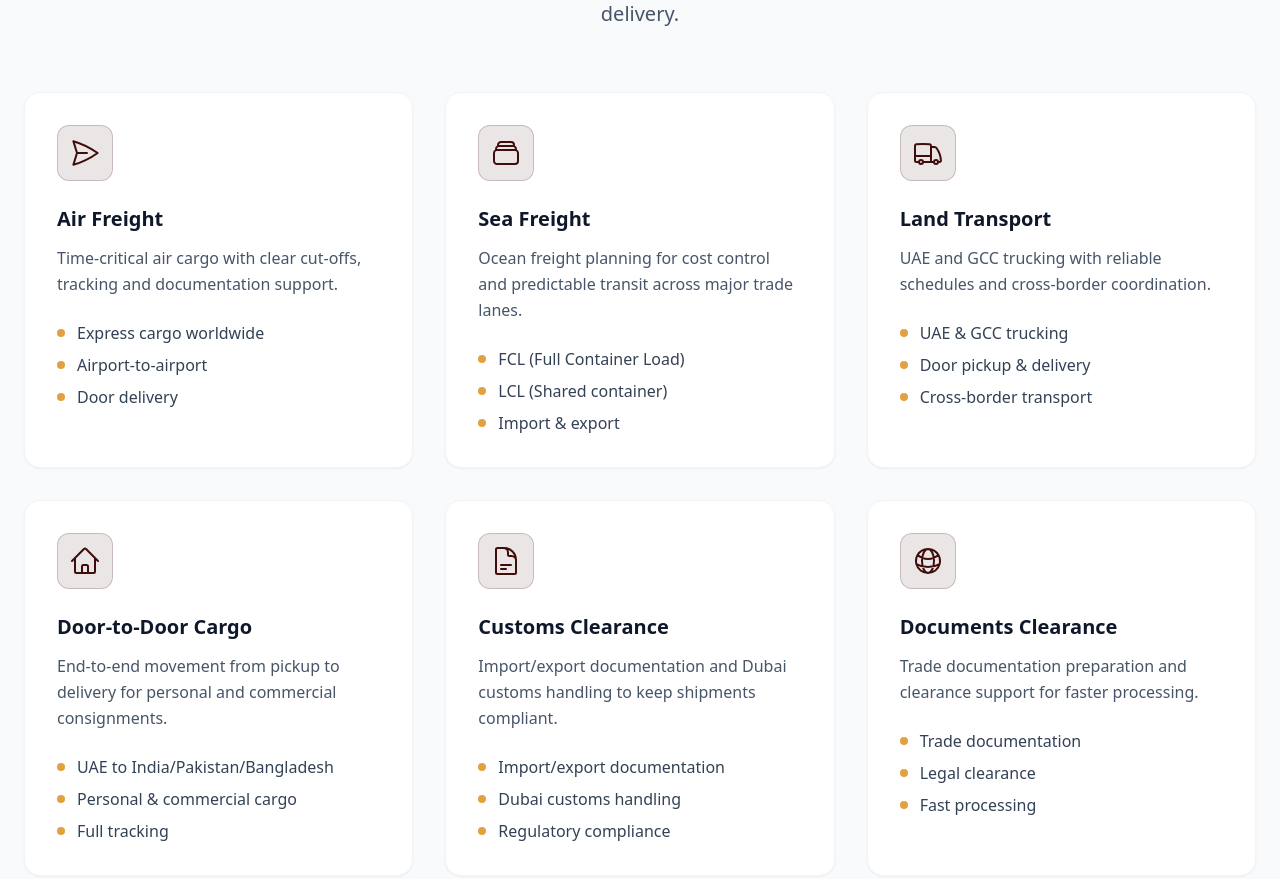
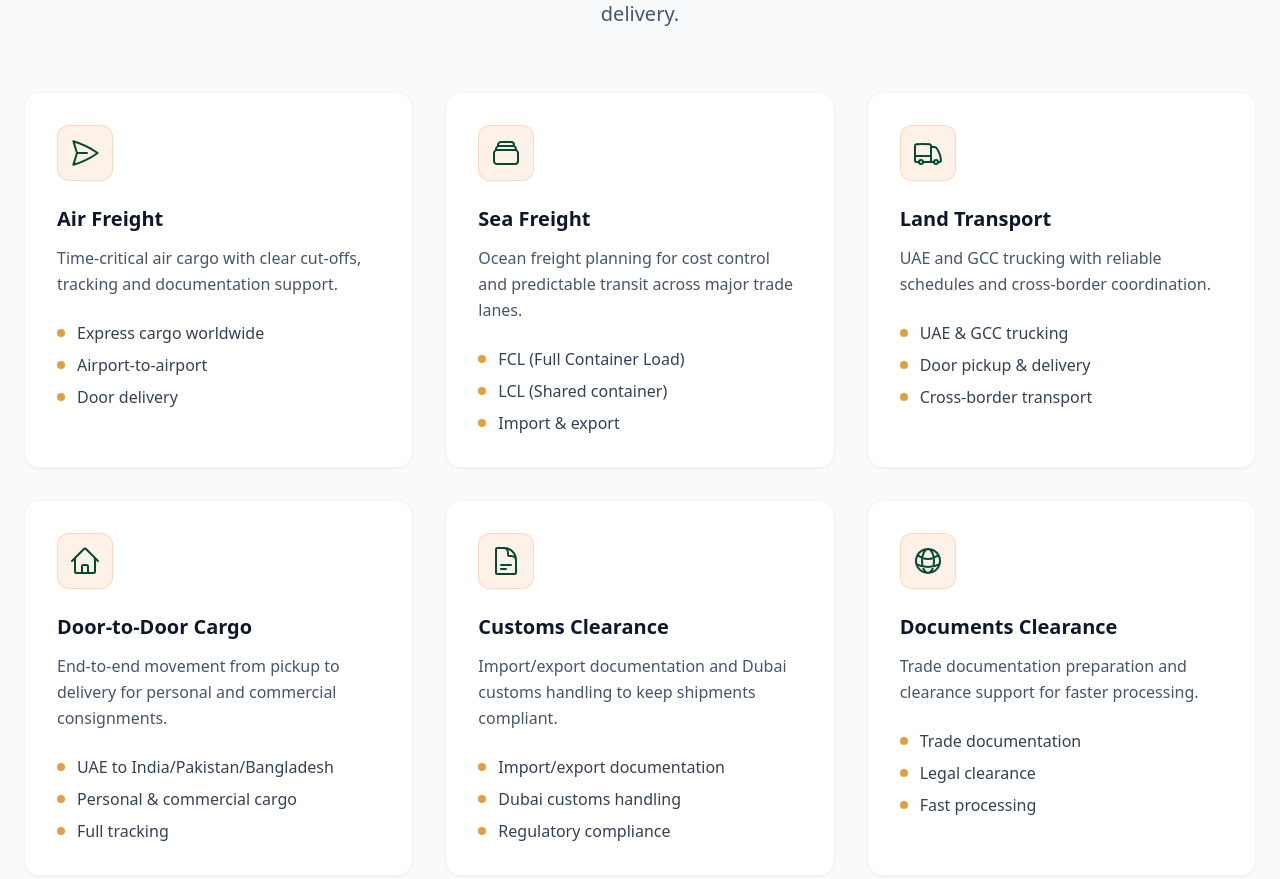
Before and after one commit to sabyasachi-arya/Pseudo_Webpage-, a React (Create React App) app: page / in a window 1280 px wide. Shown: the part 1143-2022 px from the top of the page. Built offline with nearby package versions, Linux system fonts and the light colour scheme.

Commit message:
Update Services.tsx

```diff
--- a/src/components/Services.tsx
+++ b/src/components/Services.tsx
@@ -85,8 +85,8 @@ const Services = () => {
               transition={{ duration: 0.6, delay: index * 0.1 }}
               className="bg-white rounded-2xl border border-gray-100 shadow-sm hover:shadow-lg transition-shadow duration-300 p-8"
             >
-              <div className="w-14 h-14 bg-emerald/10 rounded-xl flex items-center justify-center mb-6 border border-emerald/20">
-  <service.icon className="w-8 h-8 text-emerald" />
+              <div className="w-14 h-14 bg-orange/10 rounded-xl flex items-center justify-center mb-6 border border-orange/20">
+  <service.icon className="w-8 h-8 text-darkteal" />
 </div>
 
               <h3 className="text-xl font-semibold text-secondary-900 mb-3">
```
